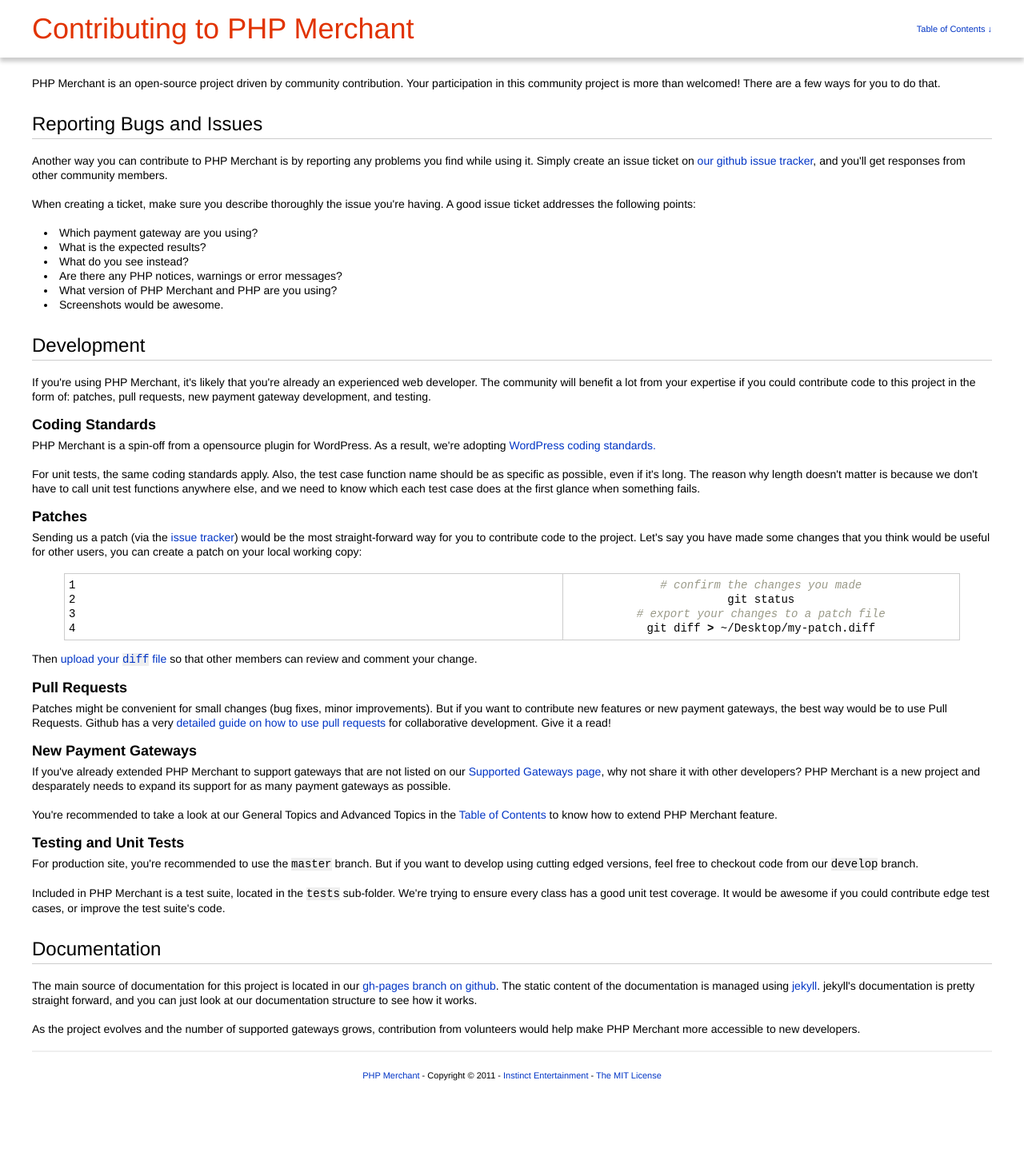
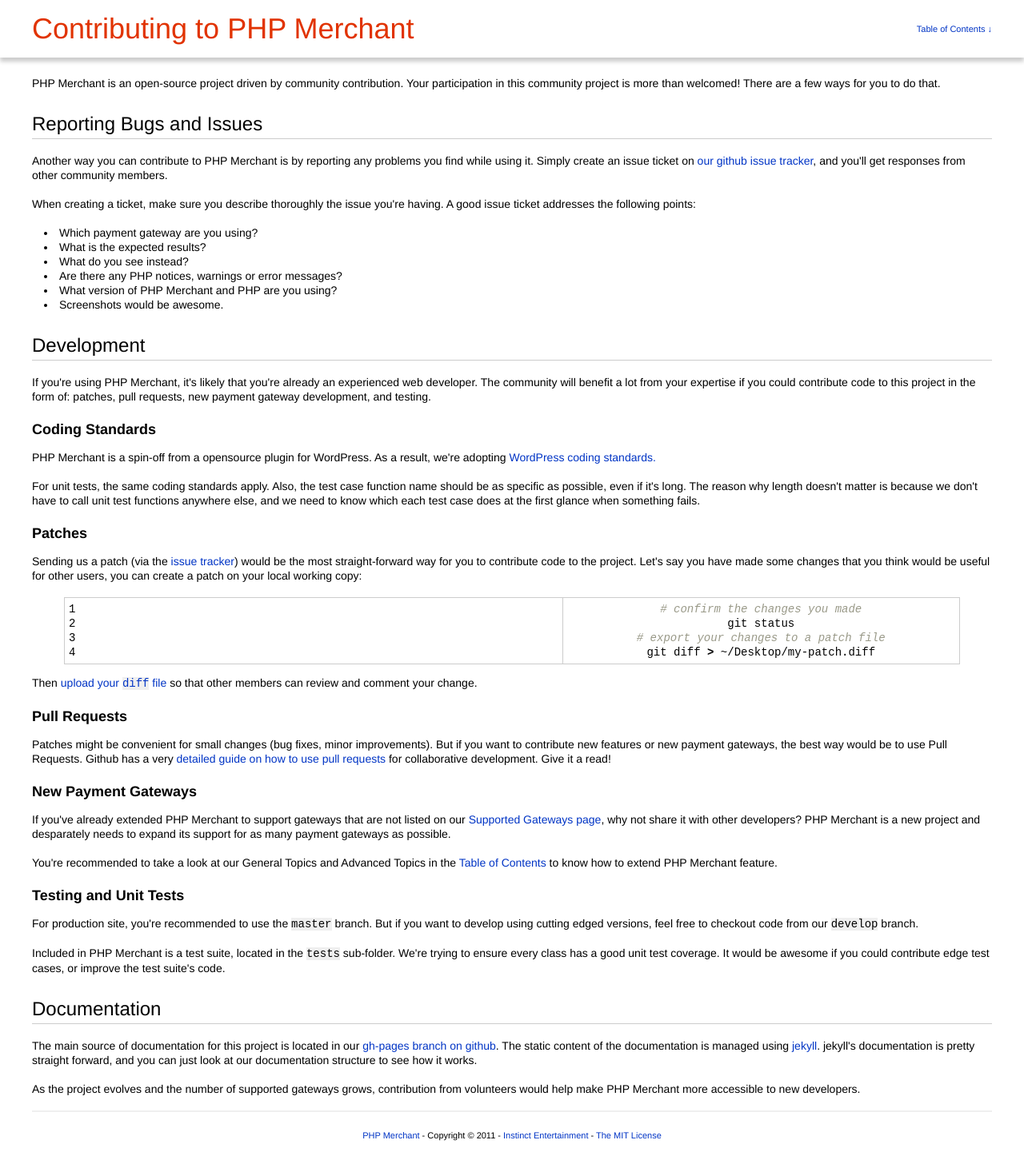
Before and after one commit to wp-e-commerce/PHP-Merchant, a Jekyll site: the page built from contributing.html, in a window 1280 px wide. Shown: the whole page at 80% size. Built offline with Jekyll 4.4.1, drawn with Linux system fonts in a browser that asks for light colours; before the commit the page ends 1381 px from its top, so only the background shows below that.

Commit message:
CSS adjustments

```diff
--- a/css/main.css
+++ b/css/main.css
@@ -26,11 +26,6 @@ h2 {
 	h2 a {
 		color:#e13300; text-decoration:none;
 	}
-
-h3 {
-/*	font-family:Georgia, "Times New Roman", "Bitstream Charter", Times, serif; */
-/*	font-weight:normal; */
-}
 
 h3 { font-size:24px; line-height:36px; }
 
@@ -139,14 +134,13 @@ article {
 	article section {
 		margin-top:18px;
 	}
+		article h3, h4 {
+			margin-bottom:18px;
+			margin-top:24px;
+		}
+
 		article h3 {
 			border-bottom:1px solid #ccc;
-			margin-top:24px;
-			margin-bottom:18px;
-		}
-
-		article h4 {
-			margin-bottom:9px;
 		}
 
 		article section:first-child {
@@ -175,7 +169,6 @@ article {
 		}
 
 		div.highlight pre {
-			overflow-x:scroll;
 			overflow-y:hidden;
 		}
 
```
